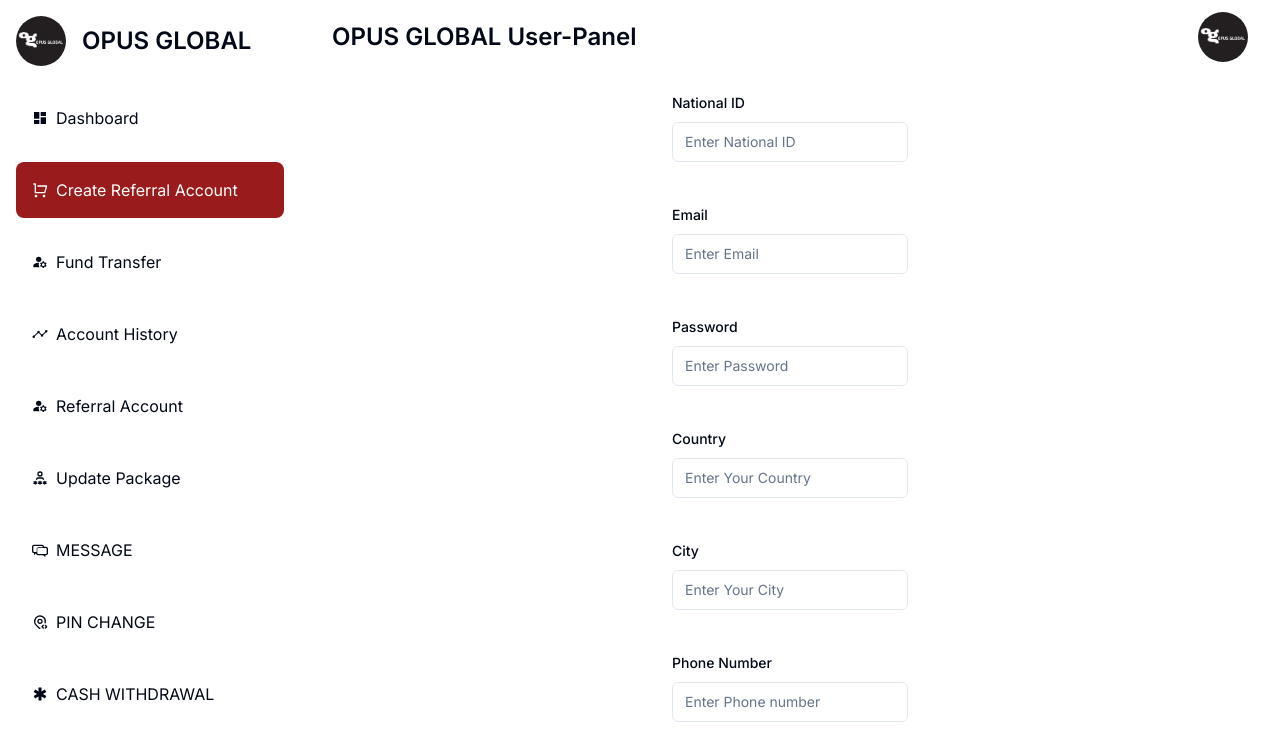
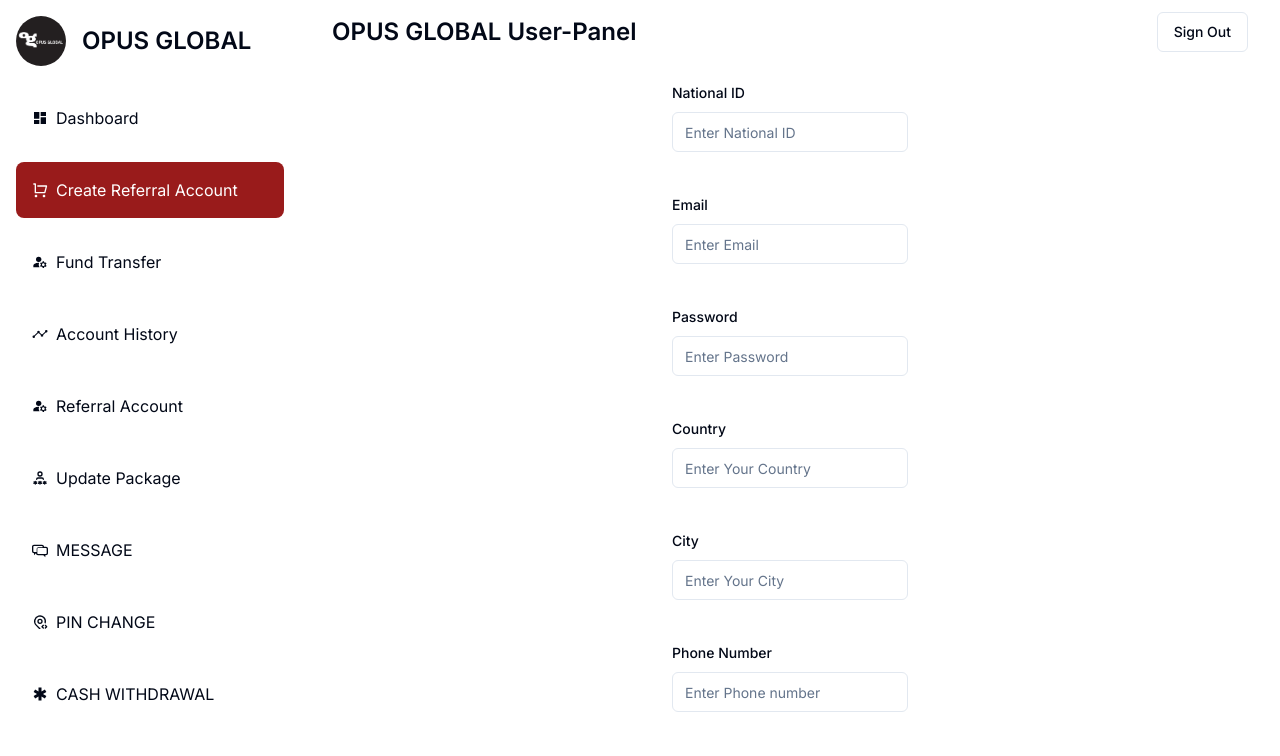
Before and after one commit to mubeenamin/mlm-update, a Next.js app: page /user/createReferral in a window 1280 px wide. Shown: the top 756 px of the page. Built offline with nearby package versions, Linux system fonts and the light colour scheme; no server answers.

Commit message:
add signout button in user dashboard

```diff
--- a/app/component/Navbar.tsx
+++ b/app/component/Navbar.tsx
@@ -1,5 +1,5 @@
 import Image from "next/image";
-import { useSession, signOut } from "next-auth/react";
+import { signOut, useSession } from "next-auth/react";
 import { Button } from "@/components/ui/button";
 
 const Navbar = () => {
--- a/app/user/userComponents/UserNavbar.tsx
+++ b/app/user/userComponents/UserNavbar.tsx
@@ -1,15 +1,25 @@
-import Image from "next/image"
-
+"use client";
+import { Button } from "@/components/ui/button";
+import { signOut, useSession } from "next-auth/react";
 
 const UserNavbar = () => {
-
+  const { data: session } = useSession();
+  const userLogout = async () => {
+    if (session) {
+      await signOut();
+    }
+  };
   return (
     <div className="py-3 px-8 bg-white flex justify-between items-center">
-        <h2 className="text-2xl font-semibold"> OPUS GLOBAL <span className="text-pink">User-Panel</span></h2>
-        <Image src={"/logo.jpeg"} alt="logo" width={50} height={50} className="rounded-full cursor-pointer"/>
+      <h2 className="text-2xl font-semibold">
+        {" "}
+        OPUS GLOBAL <span className="text-pink">User-Panel</span>
+      </h2>
+      <Button variant="outline" onClick={() => userLogout()}>
+        Sign Out
+      </Button>
+    </div>
+  );
+};
 
-    </div>
-  )
-}
-
-export default UserNavbar
+export default UserNavbar;
```
